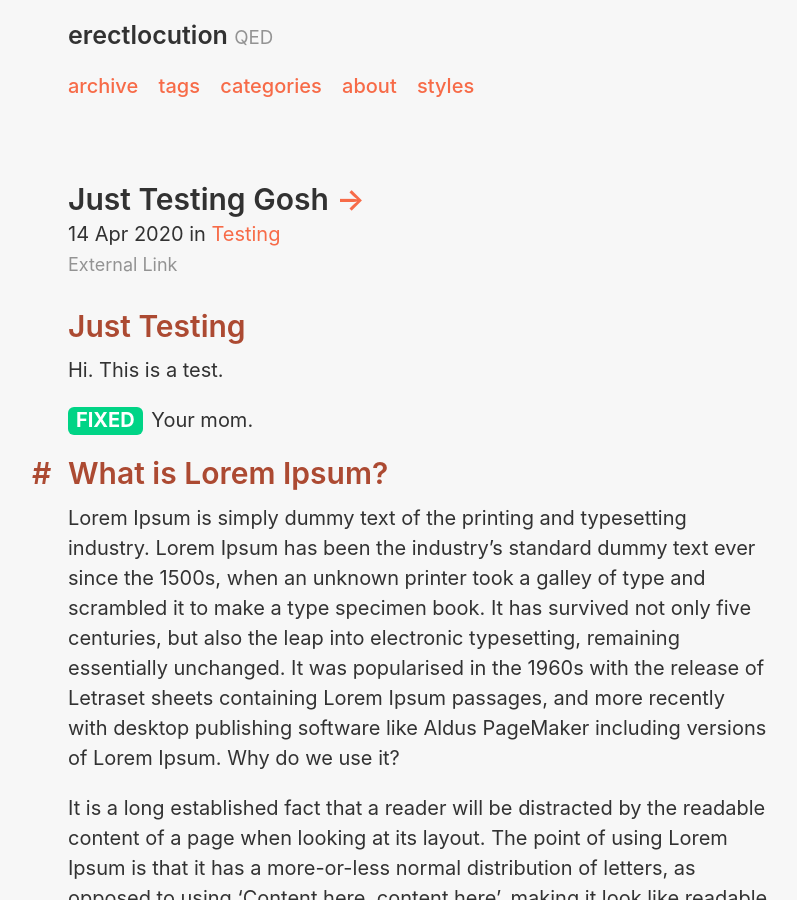
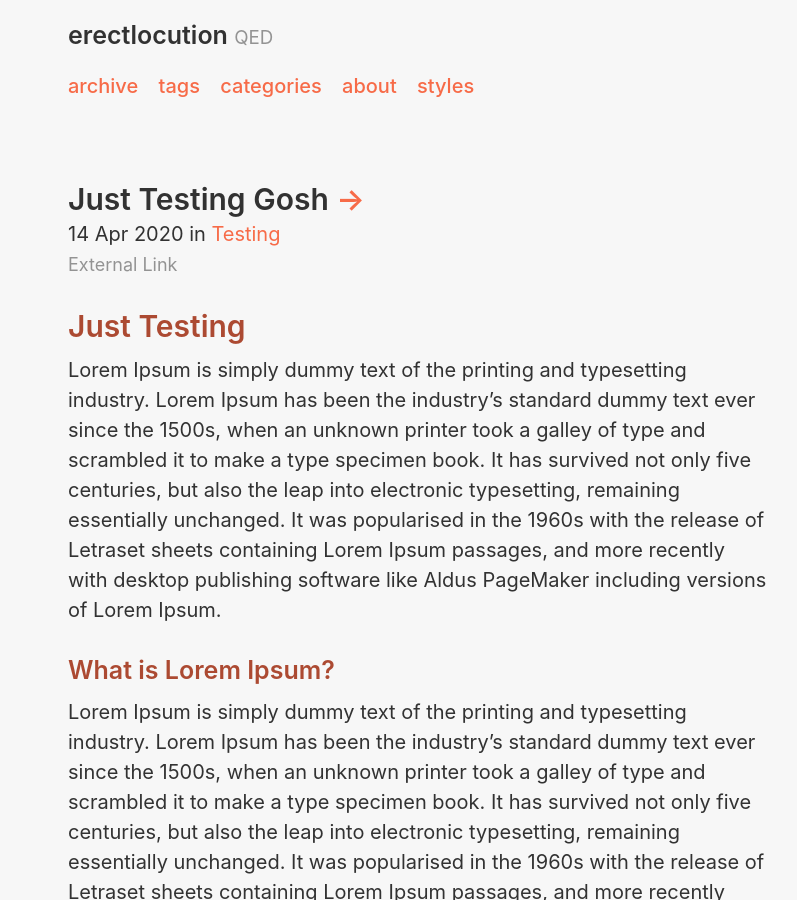
Before and after one commit to muraii/erectlocution_netlify, a Jekyll site: the page built from _posts/2020-04-14-just-a-test.md, in a window 1280 px wide and 900 px high. Shown: the whole window, without its empty margins (222-1019 px from the left). Built offline with Jekyll 4.4.1, drawn with Linux system fonts in a browser that asks for light colours.

Commit message:
Updated test post for more gooder testingness. Again.

```diff
--- a/_posts/2020-04-14-just-a-test.md
+++ b/_posts/2020-04-14-just-a-test.md
@@ -9,12 +9,9 @@ link: https://duckduckgo.com
 
 # Just Testing
 
-Hi. This is a test.
+Lorem Ipsum is simply dummy text of the printing and typesetting industry. Lorem Ipsum has been the industry's standard dummy text ever since the 1500s, when an unknown printer took a galley of type and scrambled it to make a type specimen book. It has survived not only five centuries, but also the leap into electronic typesetting, remaining essentially unchanged. It was popularised in the 1960s with the release of Letraset sheets containing Lorem Ipsum passages, and more recently with desktop publishing software like Aldus PageMaker including versions of Lorem Ipsum.
 
-<span class="fixed">FIXED</span> Your mom.
-
-
-## What is Lorem Ipsum?
+### What is Lorem Ipsum?
 
 Lorem Ipsum is simply dummy text of the printing and typesetting industry. Lorem Ipsum has been the industry's standard dummy text ever since the 1500s, when an unknown printer took a galley of type and scrambled it to make a type specimen book. It has survived not only five centuries, but also the leap into electronic typesetting, remaining essentially unchanged. It was popularised in the 1960s with the release of Letraset sheets containing Lorem Ipsum passages, and more recently with desktop publishing software like Aldus PageMaker including versions of Lorem Ipsum.
 Why do we use it?
```
